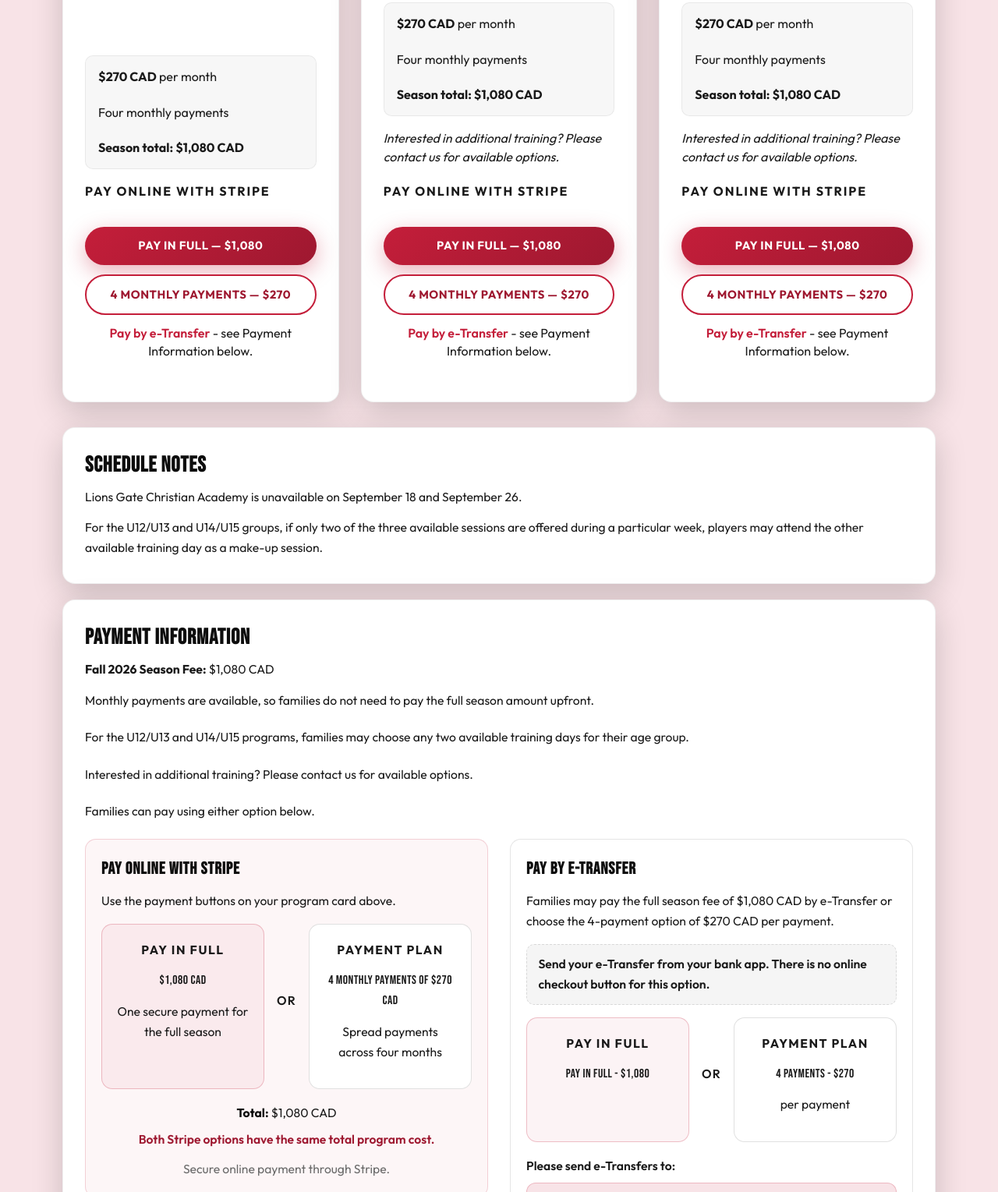
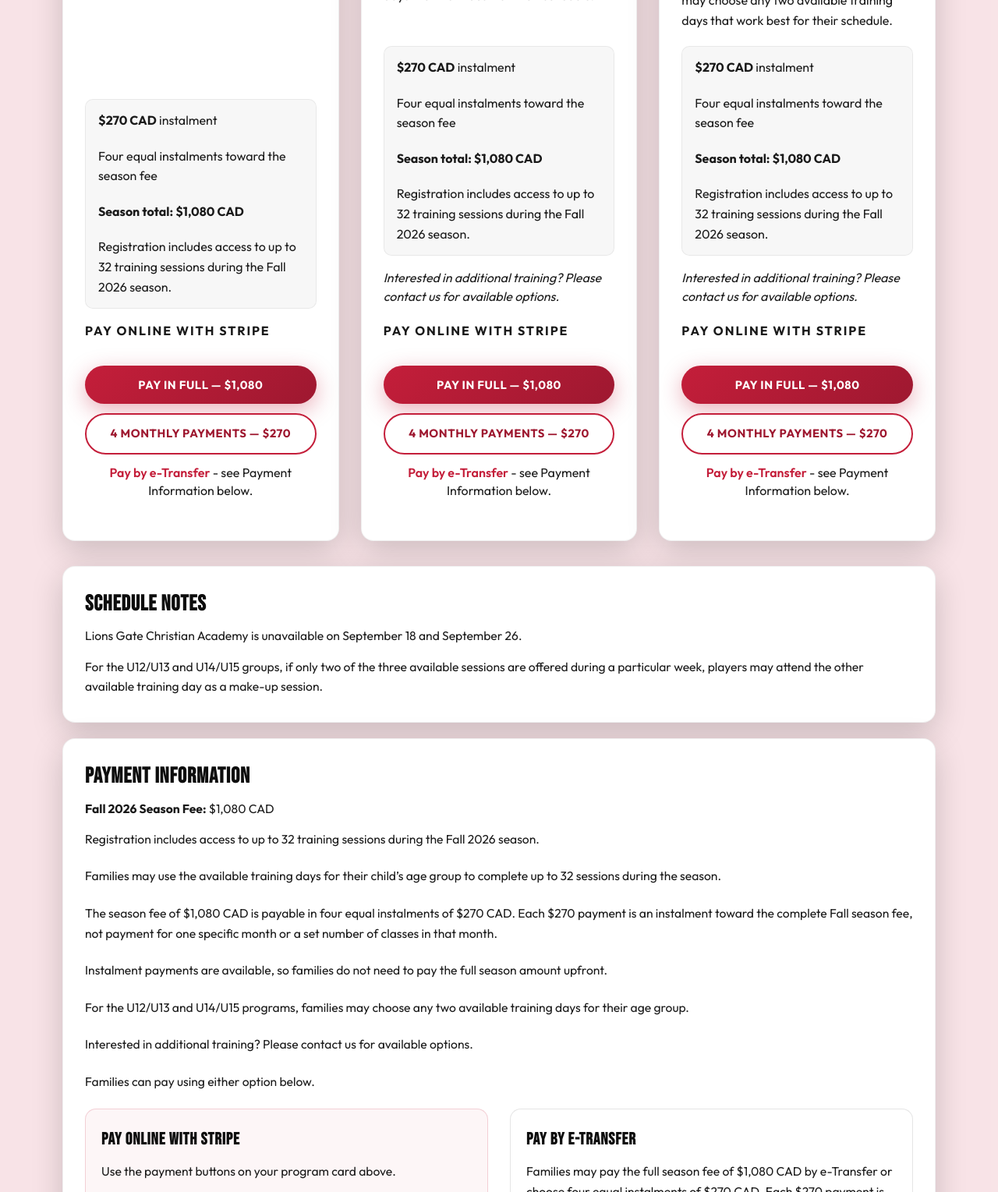
Before and after one commit to allmotionsports/allmotionsports-website, a website: page index.html in a window 1280 px wide. Shown: the part 4169-5698 px from the top of the page at 78% size. Drawn offline with Linux system fonts and the light colour scheme; no server answers.

Commit message:
Update payment information for Fall 2026 season, clarifying instalment details and including access to training sessions. Adjusted wording for clarity on payment structure and registration benefits.

```diff
--- a/index.html
+++ b/index.html
@@ -143,7 +143,8 @@
             <div class="fall-programs-fee-block">
               <h3 class="fall-programs-overview-heading">Season Fee</h3>
               <p class="fall-programs-season-price"><strong>$1,080 CAD</strong> per player</p>
-              <p class="fall-programs-fee-note">$270 CAD per month · Four monthly payments · Two training sessions per week</p>
+              <p class="fall-programs-fee-note">Payable in four equal instalments of $270 CAD · Two training sessions per week</p>
+              <p class="fall-programs-fee-note">Registration includes access to up to 32 training sessions during the Fall 2026 season.</p>
               <p class="fall-programs-fee-note">Full season: September 11–December 20, 2026</p>
             </div>
           </div>
@@ -163,9 +164,10 @@
             </div>
             <p class="fall-program-desc">Two training sessions per week. A beginner volleyball program focused on fundamental skills, movement, teamwork, and game understanding in a positive and supportive environment.</p>
             <div class="fall-program-price-block">
-              <p class="fall-program-price-line"><strong>$270 CAD</strong> per month</p>
-              <p class="fall-program-price-line">Four monthly payments</p>
+              <p class="fall-program-price-line"><strong>$270 CAD</strong> instalment</p>
+              <p class="fall-program-price-line">Four equal instalments toward the season fee</p>
               <p class="fall-program-price-line"><strong>Season total: $1,080 CAD</strong></p>
+              <p class="fall-program-price-line">Registration includes access to up to 32 training sessions during the Fall 2026 season.</p>
             </div>
             <div class="fall-program-payments">
               <p class="fall-pay-method-label">Pay Online with Stripe</p>
@@ -195,9 +197,10 @@
             </div>
             <p class="fall-program-desc">Two training sessions per week. Families may choose any two available training days that work best for their schedule.</p>
             <div class="fall-program-price-block">
-              <p class="fall-program-price-line"><strong>$270 CAD</strong> per month</p>
-              <p class="fall-program-price-line">Four monthly payments</p>
+              <p class="fall-program-price-line"><strong>$270 CAD</strong> instalment</p>
+              <p class="fall-program-price-line">Four equal instalments toward the season fee</p>
               <p class="fall-program-price-line"><strong>Season total: $1,080 CAD</strong></p>
+              <p class="fall-program-price-line">Registration includes access to up to 32 training sessions during the Fall 2026 season.</p>
             </div>
             <p class="fall-additional-note">Interested in additional training? Please contact us for available options.</p>
             <div class="fall-program-payments">
@@ -228,9 +231,10 @@
             </div>
             <p class="fall-program-desc">Two training sessions per week. Families may choose any two available training days that work best for their schedule.</p>
             <div class="fall-program-price-block">
-              <p class="fall-program-price-line"><strong>$270 CAD</strong> per month</p>
-              <p class="fall-program-price-line">Four monthly payments</p>
+              <p class="fall-program-price-line"><strong>$270 CAD</strong> instalment</p>
+              <p class="fall-program-price-line">Four equal instalments toward the season fee</p>
               <p class="fall-program-price-line"><strong>Season total: $1,080 CAD</strong></p>
+              <p class="fall-program-price-line">Registration includes access to up to 32 training sessions during the Fall 2026 season.</p>
             </div>
             <p class="fall-additional-note">Interested in additional training? Please contact us for available options.</p>
             <div class="fall-program-payments">
@@ -251,7 +255,10 @@
         <article class="program-card fall-programs-payment-info">
           <h3 class="fall-programs-subheading">Payment Information</h3>
           <p class="fall-payment-season-fee"><strong>Fall 2026 Season Fee:</strong> $1,080 CAD</p>
-          <p class="fall-payment-intro">Monthly payments are available, so families do not need to pay the full season amount upfront.</p>
+          <p class="fall-payment-intro">Registration includes access to up to 32 training sessions during the Fall 2026 season.</p>
+          <p class="fall-payment-intro">Families may use the available training days for their child’s age group to complete up to 32 sessions during the season.</p>
+          <p class="fall-payment-intro">The season fee of $1,080 CAD is payable in four equal instalments of $270 CAD. Each $270 payment is an instalment toward the complete Fall season fee, not payment for one specific month or a set number of classes in that month.</p>
+          <p class="fall-payment-intro">Instalment payments are available, so families do not need to pay the full season amount upfront.</p>
           <p class="fall-payment-intro">For the U12/U13 and U14/U15 programs, families may choose any two available training days for their age group.</p>
           <p class="fall-payment-intro">Interested in additional training? Please contact us for available options.</p>
           <p class="fall-payment-intro">Families can pay using either option below.</p>
@@ -269,8 +276,8 @@
                 <p class="fall-payment-or" aria-hidden="true">or</p>
                 <div class="fall-payment-option-card fall-payment-option-plan">
                   <p class="fall-payment-option-title">Payment Plan</p>
-                  <p class="fall-payment-option-amount">4 monthly payments of $270 CAD</p>
-                  <p class="fall-payment-option-detail">Spread payments across four months</p>
+                  <p class="fall-payment-option-amount">4 equal instalments of $270 CAD</p>
+                  <p class="fall-payment-option-detail">Each payment is an instalment toward the complete Fall season fee</p>
                 </div>
               </div>
               <p class="fall-payment-total"><strong>Total:</strong> $1,080 CAD</p>
@@ -280,7 +287,7 @@
 
             <section class="fall-payment-method fall-payment-method-etransfer" aria-labelledby="fall-pay-etransfer-heading">
               <h4 class="fall-payment-method-heading" id="fall-pay-etransfer-heading">Pay by e-Transfer</h4>
-              <p class="fall-payment-method-lead">Families may pay the full season fee of $1,080 CAD by e-Transfer or choose the 4-payment option of $270 CAD per payment.</p>
+              <p class="fall-payment-method-lead">Families may pay the full season fee of $1,080 CAD by e-Transfer or choose four equal instalments of $270 CAD. Each $270 payment is an instalment toward the complete Fall season fee.</p>
               <p class="fall-etransfer-no-checkout">Send your e-Transfer from your bank app. There is no online checkout button for this option.</p>
               <div class="fall-payment-options-compare fall-etransfer-options">
                 <div class="fall-payment-option-card fall-payment-option-full">
@@ -291,7 +298,7 @@
                 <div class="fall-payment-option-card fall-payment-option-plan">
                   <p class="fall-payment-option-title">Payment Plan</p>
                   <p class="fall-payment-option-amount fall-etransfer-amount-label">4 PAYMENTS - $270</p>
-                  <p class="fall-payment-option-detail">per payment</p>
+                  <p class="fall-payment-option-detail">instalment toward the season fee</p>
                 </div>
               </div>
               <p class="fall-etransfer-send-label">Please send e-Transfers to:</p>
```
